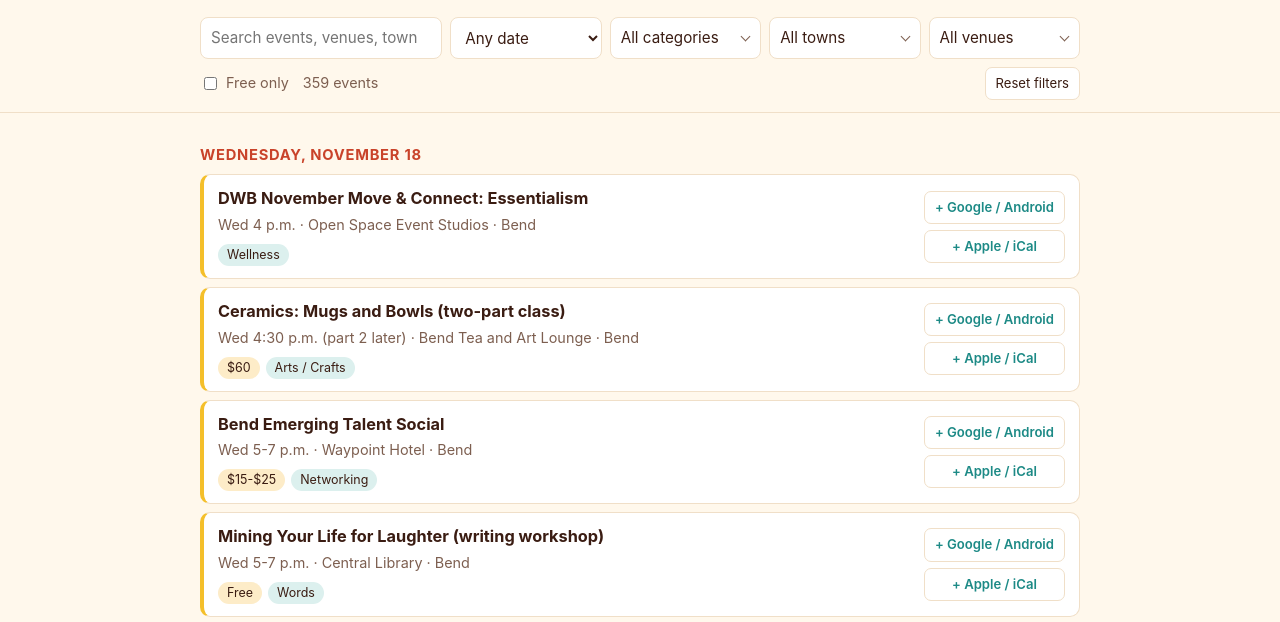
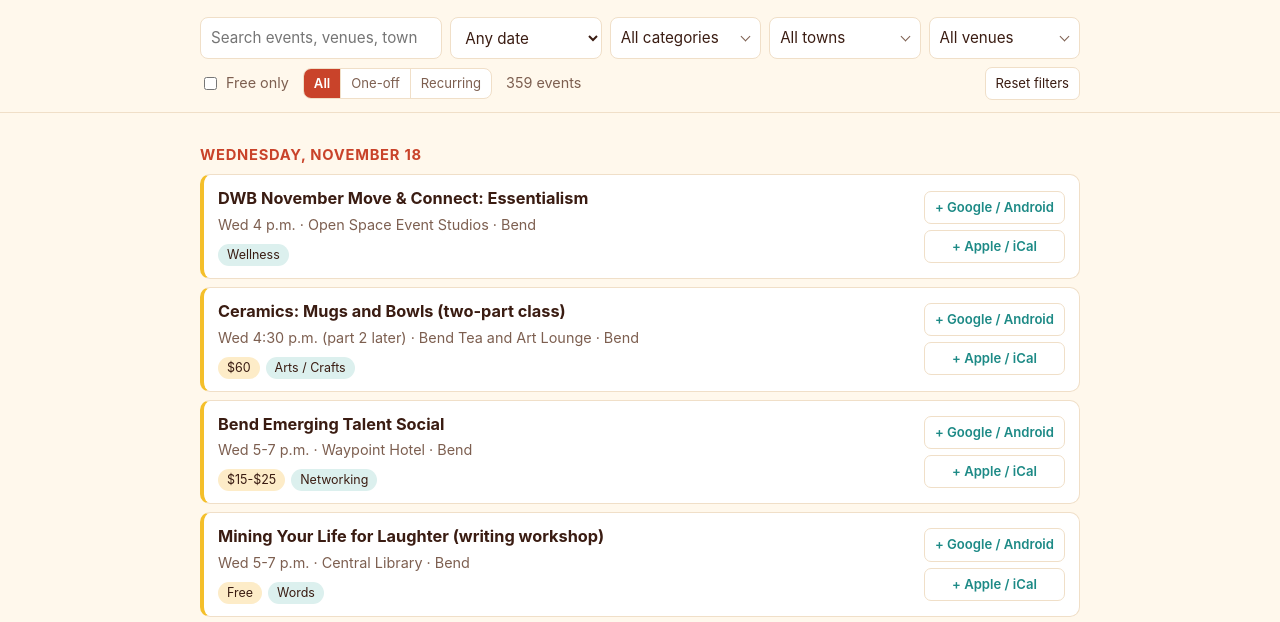
Before and after one commit to banksbean/bendtodo, a plain HTML site: page index.html in a window 1280 px wide. Both pictures are taken after a click on the button "Reset filters". Shown: the part 122-744 px from the top of the page. Drawn offline with Linux system fonts and the light colour scheme.

Commit message:
Add All / One-off / Recurring filter and Recurring tag
Co-Authored-By: Claude Opus 5.5 <noreply@anthropic.com>
Claude-Session: https://claude.ai/code/session_01CiS6oLyE2RmgV6so8cfGhH

```diff
--- a/index.html
+++ b/index.html
@@ -56,6 +56,11 @@
   .opt:hover { background: var(--chip); }
   .opt input { width: auto; margin: 0; accent-color: var(--accent); }
   .opt .n { margin-left: auto; color: var(--muted); font-size: .8rem; }
+  .seg { display: inline-flex; border: 1px solid var(--line); border-radius: 8px; overflow: hidden; background: var(--card); }
+  .seg button { border: 0; border-radius: 0; padding: 5px 10px; background: transparent; color: var(--muted); }
+  .seg button + button { border-left: 1px solid var(--line); }
+  .seg button[aria-pressed="true"] { background: var(--accent); color: #fff; font-weight: 600; }
+  .tag.rec { background: transparent; border: 1px dashed var(--muted); color: var(--muted); }
   .mfoot { display: flex; justify-content: space-between; gap: 8px; padding-top: 8px; margin-top: 6px; border-top: 1px solid var(--line); }
   input, select { width: 100%; padding: 9px 10px; font: inherit; font-size: .95rem;
     color: var(--ink); background: var(--card); border: 1px solid var(--line); border-radius: 8px; }
@@ -113,6 +118,9 @@
   <div class="multi" id="m-venue"></div>
   <div class="row2">
     <label><input type="checkbox" id="free"> Free only</label>
+    <div class="seg" role="radiogroup" aria-label="Recurring">
+      <button type="button" data-rec="all" aria-pressed="true">All</button><button type="button" data-rec="one" aria-pressed="false">One-off</button><button type="button" data-rec="rec" aria-pressed="false">Recurring</button>
+    </div>
     <span id="shown"></span>
     <button id="reset" type="button">Reset filters</button>
   </div>
@@ -218,10 +226,11 @@ function inRange(e, mode, today) {
 function render() {
   const today = todayISO();
   const q = $("q").value.trim().toLowerCase();
-  const mode = $("when").value, free = $("free").checked;
+  const mode = $("when").value, free = $("free").checked, rec = REC;
   const pick = f => e => !SEL[f].size || SEL[f].has(e[f]);
   FILTERED = EVENTS.filter(e => e.date >= today && inRange(e, mode, today)
     && pick("group")(e) && pick("town")(e) && pick("venue")(e) && (!free || isFree(e.price))
+    && (rec === "all" || (rec === "rec") === !!e._rec)
     && (!q || [e.title, e.venue, e.town, e.category].join(" ").toLowerCase().includes(q)));
   $("shown").textContent = FILTERED.length + " event" + (FILTERED.length === 1 ? "" : "s");
   if (!FILTERED.length) { $("list").innerHTML = '<p class="empty">No events match these filters.</p>'; return; }
@@ -233,12 +242,39 @@ function render() {
     const meta = [e.when, e.venue, e.town].filter(Boolean).map(esc).join(" · ");
     html += '<article class="ev"><h3>' + title + '</h3><div class="meta">' + meta + "</div>"
       + '<div class="tags">' + (e.price ? '<span class="tag">' + esc(e.price) + "</span>" : "")
-      + (e.category ? '<span class="tag cat">' + esc(e.category) + "</span>" : "") + "</div>"
+      + (e.category ? '<span class="tag cat">' + esc(e.category) + "</span>" : "")
+      + (e._rec ? '<span class="tag rec">Recurring</span>' : "") + "</div>"
       + '<div class="cal"><a class="btn" href="' + esc(googleUrl(e)) + '" target="_blank" rel="noopener">+ Google / Android</a>'
       + '<button type="button" data-ics="' + i + '">+ Apple / iCal</button></div></article>';
   });
   $("list").innerHTML = html;
 }
+/* ---------- recurring detection ---------- */
+let REC = "all";
+const REC_WHEN = /\b(first|second|third|fourth|last)\s+(mon|tue|wed|thu|fri|sat|sun)|\b(mondays|tuesdays|wednesdays|thursdays|fridays|saturdays|sundays|weekly|monthly|daily|every)\b/i;
+function markRecurring(list) {
+  const norm = t => (t || "").toLowerCase().replace(/\(.*?\)/g, "").replace(/[^a-z0-9]+/g, " ").trim();
+  const dates = {}, add = (k, d) => { (dates[k] = dates[k] || new Set()).add(d); };
+  list.forEach(e => {
+    add("t|" + norm(e.title), e.date);
+    add("tv|" + norm(e.title) + "|" + norm(e.venue), e.date);
+    if (e.link && !/\/whats-on\/events\/?$/.test(e.link)) add("l|" + e.link, e.date);
+  });
+  list.forEach(e => {
+    const t = norm(e.title);
+    e._rec = REC_WHEN.test(e.when || "")
+      || dates["t|" + t].size >= 3
+      || dates["tv|" + t + "|" + norm(e.venue)].size >= 2
+      || (e.link && dates["l|" + e.link] && dates["l|" + e.link].size >= 2);
+  });
+}
+document.querySelector(".seg").addEventListener("click", ev => {
+  const b = ev.target.closest("[data-rec]"); if (!b) return;
+  REC = b.dataset.rec;
+  document.querySelectorAll(".seg button").forEach(x => x.setAttribute("aria-pressed", String(x === b)));
+  render();
+});
+
 /* ---------- multi-select filters ---------- */
 const SEL = { group: new Set(), town: new Set(), venue: new Set() };
 const LABELS = { group: ["All categories", "categories"], town: ["All towns", "towns"], venue: ["All venues", "venues"] };
@@ -307,6 +343,7 @@ $("list").addEventListener("click", ev => {
 ["q", "when", "free"].forEach(id => $(id).addEventListener("input", render));
 $("reset").addEventListener("click", () => {
   $("q").value = ""; $("when").value = "all"; $("free").checked = false;
+  REC = "all"; document.querySelectorAll(".seg button").forEach(x => x.setAttribute("aria-pressed", String(x.dataset.rec === "all")));
   Object.keys(SEL).forEach(f => {
     SEL[f].clear(); $("m-" + f).querySelectorAll("input[type=checkbox]").forEach(c => c.checked = false); setLabel(f);
   });
@@ -315,6 +352,7 @@ $("reset").addEventListener("click", () => {
 
 fetch("events.json", { cache: "no-cache" }).then(r => r.json()).then(data => {
   EVENTS = data.events || [];
+  markRecurring(EVENTS);
   buildMulti("group", false);
   buildMulti("town", true);
   buildMulti("venue", true);
```
